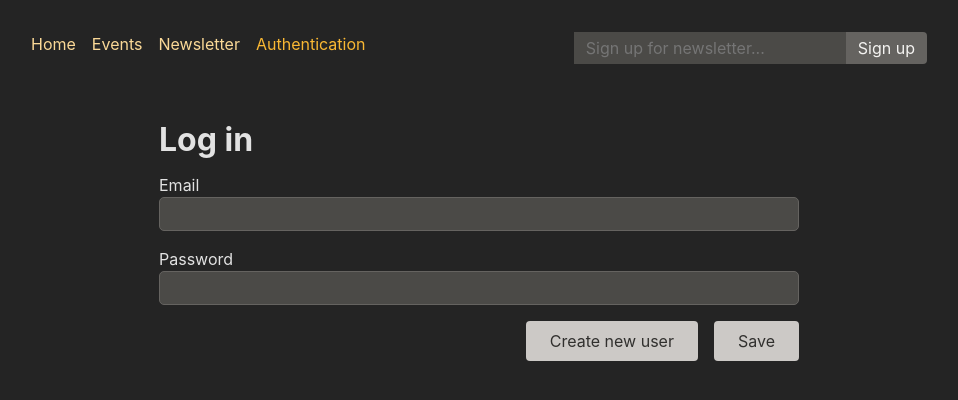
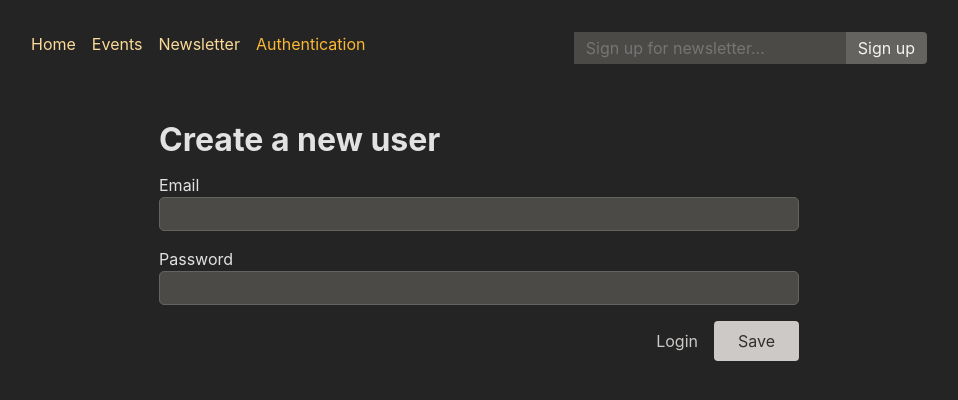
Before and after one commit to willl-8523/authention-to-react-apps, a React (Create React App) app in the folder frontend/: page /auth in a window 1280 px wide. Shown: the top 400 px of the page, without its empty margins (161-1119 px from the left). Built offline with nearby package versions, Linux system fonts and the light colour scheme.

Commit message:
Working with Query Parameters to change links to login or signup

```diff
--- a/frontend/src/components/AuthForm.js
+++ b/frontend/src/components/AuthForm.js
@@ -1,26 +1,25 @@
-import { useState } from 'react';
-import { Form, useActionData, useNavigation } from 'react-router-dom';
+import {
+  Form,
+  useActionData,
+  useNavigation,
+  Link,
+  useSearchParams,
+} from 'react-router-dom';
 
 import classes from './AuthForm.module.css';
 
 function AuthForm() {
-  const [isLogin, setIsLogin] = useState(true);
   const data = useActionData();
   const navigation = useNavigation();
+  const [searchParams] = useSearchParams();
+  const isLogin = searchParams.get('mode') === 'login';
+  console.log(isLogin);
 
   const isSubmitting = navigation.state === 'submitting';
 
-  function switchAuthHandler() {
-    setIsLogin((isCurrentlyLogin) => !isCurrentlyLogin);
-  }
-
   return (
     <>
-      <Form
-        action={`?mode=${isLogin ? 'login' : 'signup'}`}
-        method="post"
-        className={classes.form}
-      >
+      <Form method="post" className={classes.form}>
         <h1>{isLogin ? 'Log in' : 'Create a new user'}</h1>
         {data && data.errors && (
           <ul>
@@ -39,9 +38,9 @@
           <input id="password" type="password" name="password" required />
         </p>
         <div className={classes.actions}>
-          <button onClick={switchAuthHandler} type="button">
+          <Link to={`?mode=${isLogin ? 'signup' : 'login'}`}>
             {isLogin ? 'Create new user' : 'Login'}
-          </button>
+          </Link>
           <button disabled={isSubmitting}>
             {isSubmitting ? 'Submitting...' : 'Save'}
           </button>
--- a/frontend/src/components/MainNavigation.js
+++ b/frontend/src/components/MainNavigation.js
@@ -44,7 +44,7 @@
           {!token && (
             <li>
               <NavLink
-                to="auth"
+                to="auth?mode=login"
                 className={({ isActive }) =>
                   isActive ? classes.active : undefined
                 }
--- a/frontend/src/pages/Root.js
+++ b/frontend/src/pages/Root.js
@@ -19,7 +19,6 @@
     }
 
     const tokenDuration = getTokenDuration();
-    console.log(tokenDuration);
 
     setTimeout(() => {
       submit(null, { action: '/logout', method: 'post' });
```
Also changed, not shown: 1 other file (tests, documents, lock files or other folders).
